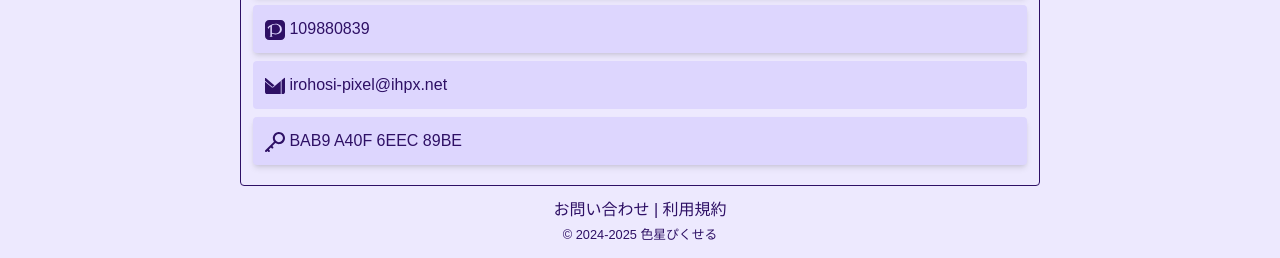
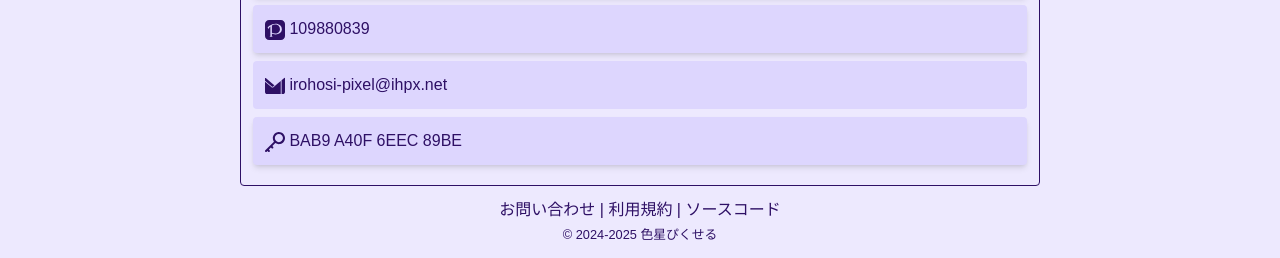
Before and after one commit to irohosi-pixel/ihpx.net, an Astro site: page / in a window 1280 px wide. Shown: the part 634-892 px from the top of the page. Built offline with nearby package versions, Linux system fonts and the light colour scheme; Astro itself is replaced by a stand-in of ours; a web font is replaced by a local one.

Commit message:
Fix: フッターにソースコードリンクを追加、OGP画像修正

```diff
--- a/src/components/Footer.astro
+++ b/src/components/Footer.astro
@@ -1,4 +1,8 @@
 <footer class="mx-auto my-3 w-fit text-center">
-  <a href="/contact/">お問い合わせ</a> | <a href="/posts/terms/">利用規約</a><br />
+  <a href="/contact/">お問い合わせ</a> | <a href="/posts/terms/">利用規約</a> | <a
+    href="https://github.com/irohosi-pixel/ihpx.net"
+    target="_blank"
+    rel="noopener noreferrer">ソースコード</a
+  ><br />
   <small>&copy; 2024-2025 色星ぴくせる</small>
 </footer>
```
Also changed, not shown: public/ogp.png, src/assets/ogpImageBase.png, 2 other files.
